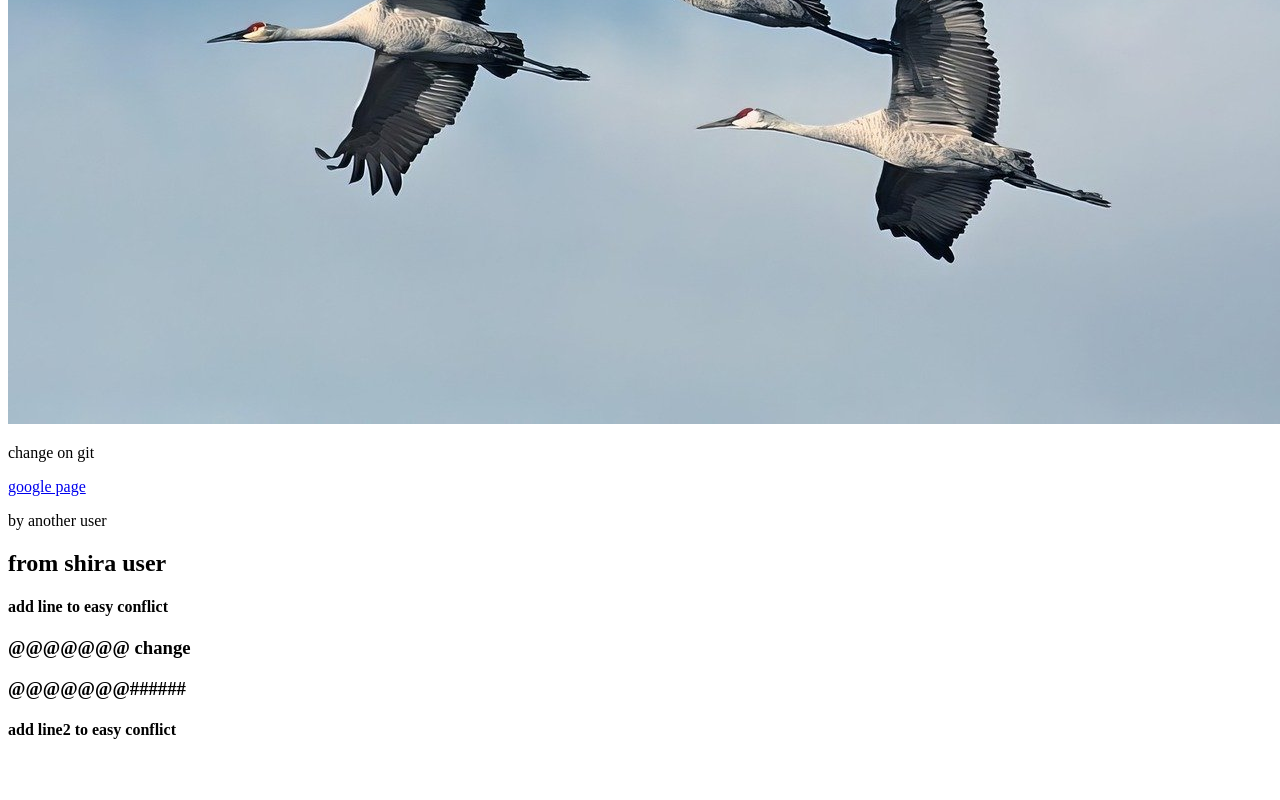
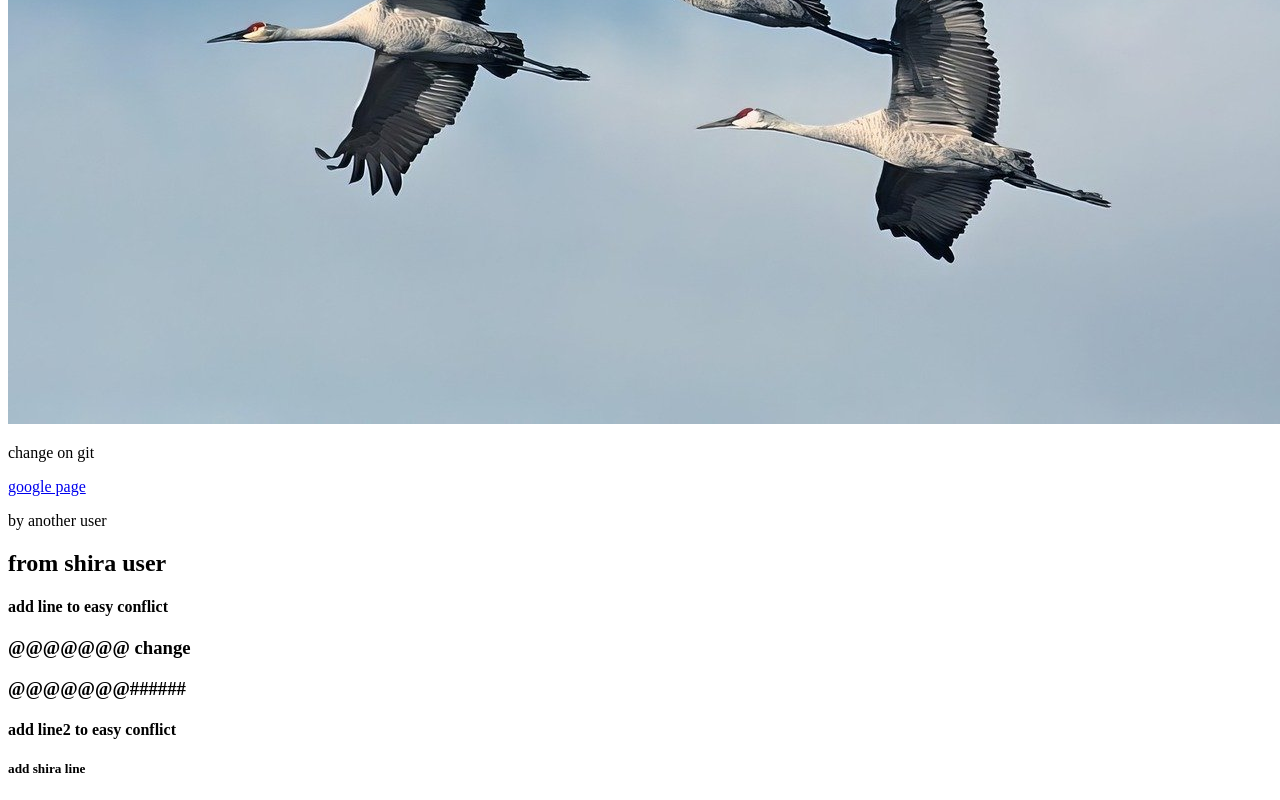
Before and after one commit to 6766331-git/project1, a plain HTML site: page index.html in a window 1280 px wide. Shown: the part 509-1309 px from the top of the page. Before the commit the page ends 1270 px from the top, so only its background shows below. Drawn offline with Linux system fonts and the light colour scheme.

Commit message:
add shira line

```diff
--- a/index.html
+++ b/index.html
@@ -18,6 +18,7 @@
     <h3>@@@@@@@ change</h3>
     <h3>@@@@@@@######</h3>
     <h4>add line2 to easy conflict</h4>
+    <h5>add shira line</h5>
 
 </body>
 </html>
```
